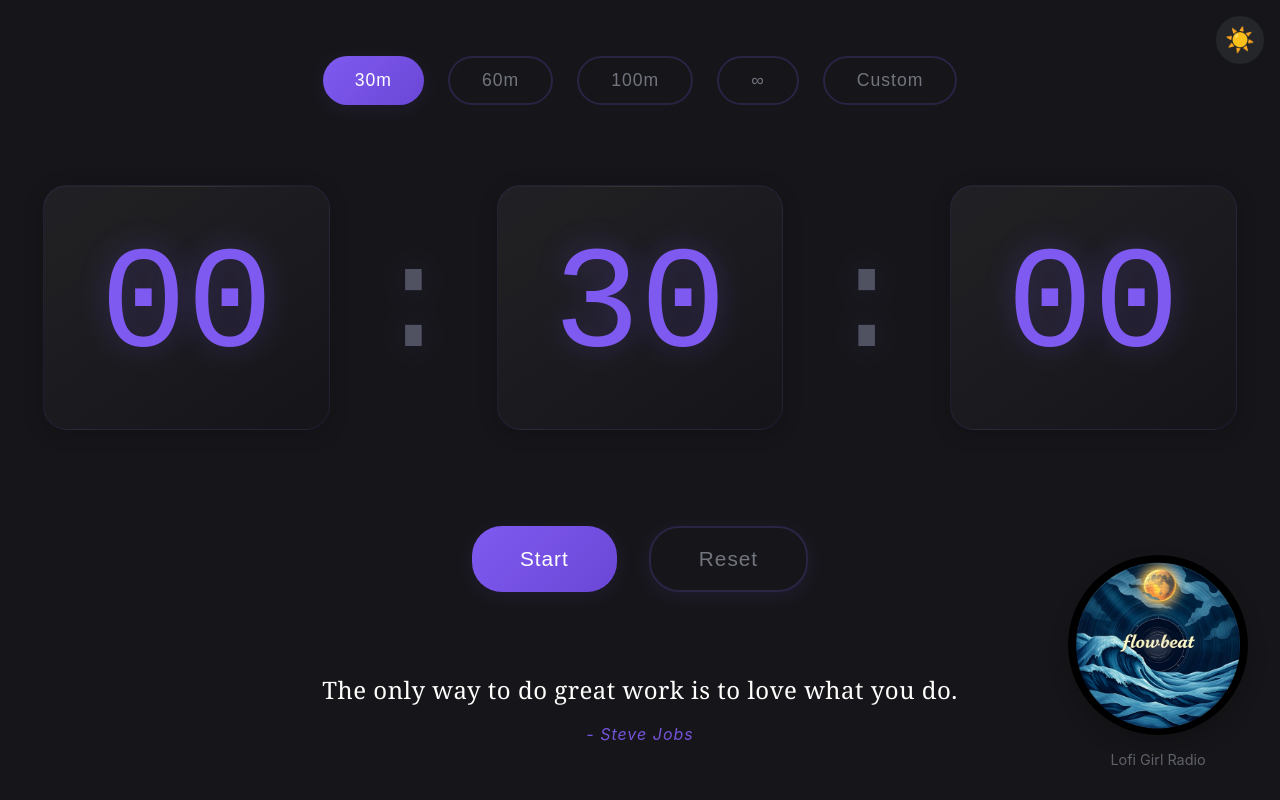
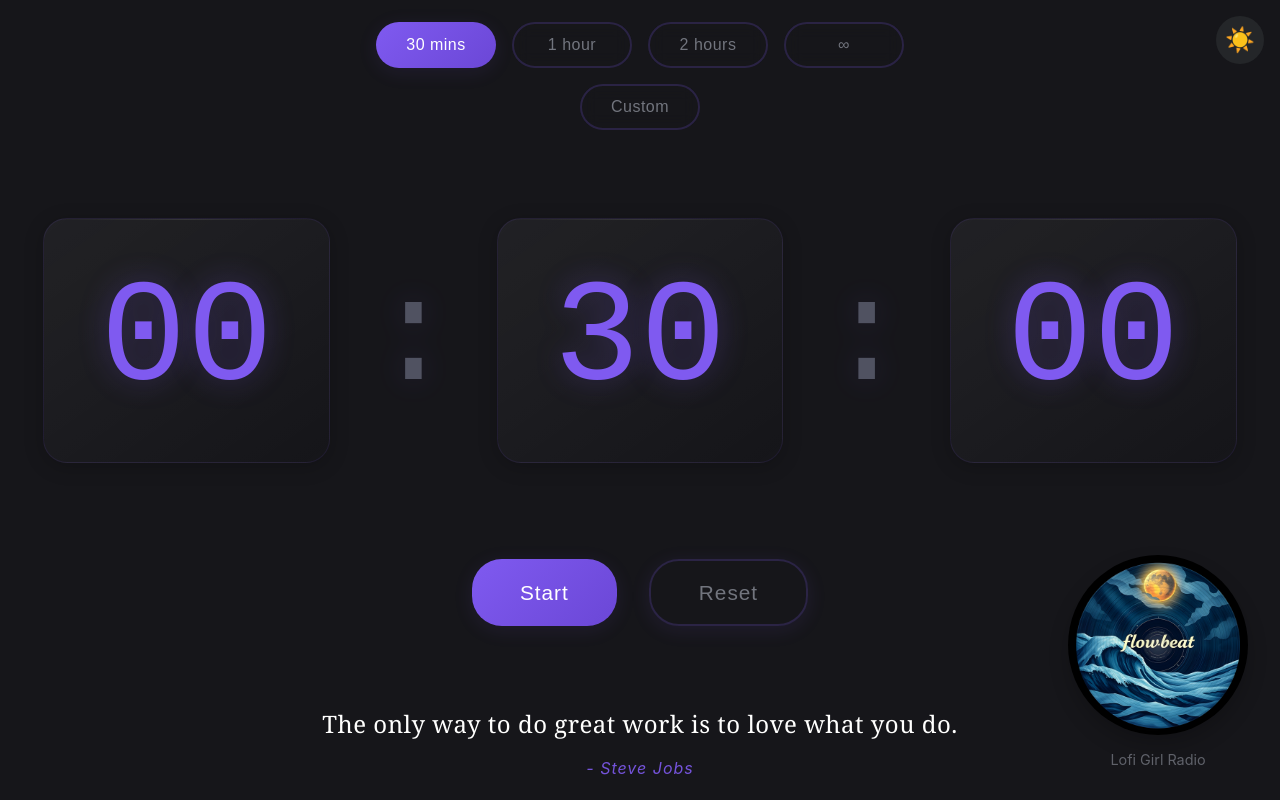
Before and after one commit to KeshariPiyush24/FlowBeat, a React (Vite) app: page / in a window 1280 px wide. Built offline with nearby package versions, Linux system fonts and the light colour scheme; no server answers.

Commit message:
added better presets

```diff
--- a/src/components/Timer/Timer.css
+++ b/src/components/Timer/Timer.css
@@ -67,12 +67,15 @@ body.dark-mode .time-unit {
 
 .timer-modes {
     display: flex;
-    gap: 1.5rem;
-    margin-bottom: 1rem;
+    gap: 1rem;
+    margin-bottom: 1.5rem;
+    flex-wrap: wrap;
+    justify-content: center;
+    max-width: 600px;
 }
 
 .mode-button {
-    padding: 0.75rem 2rem;
+    padding: 0.75rem 1.5rem;
     border: none;
     border-radius: 25px;
     background: transparent;
@@ -80,9 +83,10 @@ body.dark-mode .time-unit {
     cursor: pointer;
     transition: all 0.3s ease;
     border: 2px solid rgba(127, 90, 240, 0.2);
-    font-size: 1.1rem;
-    letter-spacing: 1px;
+    font-size: 1rem;
+    letter-spacing: 0.5px;
     backdrop-filter: blur(8px);
+    min-width: 120px;
 }
 
 .mode-button:hover {
@@ -202,7 +206,12 @@ body.dark-mode .time-unit {
     }
 
     .timer-modes {
-        flex-wrap: wrap;
-        justify-content: center;
+        gap: 0.75rem;
+    }
+
+    .mode-button {
+        padding: 0.6rem 1.2rem;
+        font-size: 0.9rem;
+        min-width: 100px;
     }
 }
--- a/src/components/Timer/Timer.jsx
+++ b/src/components/Timer/Timer.jsx
@@ -1,10 +1,18 @@
 import { useState, useEffect, useRef } from 'react'
 import './Timer.css'
 
+const TIMER_PRESETS = {
+    thirtyMin: { time: 30 * 60, label: '30 mins' },
+    oneHour: { time: 60 * 60, label: '1 hour' },
+    twoHours: { time: 120 * 60, label: '2 hours' },
+    infinity: { time: 359999, label: '∞' },
+    custom: { time: 0, label: 'Custom' }
+};
+
 function Timer({ onPlayPause }) {
-    const [time, setTime] = useState(30 * 60)
+    const [time, setTime] = useState(TIMER_PRESETS.thirtyMin.time)
     const [isActive, setIsActive] = useState(false)
-    const [timerMode, setTimerMode] = useState('30')
+    const [timerMode, setTimerMode] = useState('thirtyMin')
     const [showCustom, setShowCustom] = useState(false)
     const [customTime, setCustomTime] = useState({ hours: 0, minutes: 0 })
     const audioRef = useRef(null)
@@ -37,11 +45,7 @@ function Timer({ onPlayPause }) {
             return
         }
         setShowCustom(false)
-        if (mode === 'infinity') {
-            setTime(359999)
-        } else {
-            setTime(parseInt(mode) * 60)
-        }
+        setTime(TIMER_PRESETS[mode].time)
         setIsActive(false)
     }
 
@@ -73,24 +77,15 @@ function Timer({ onPlayPause }) {
         setIsActive(false);
         setTime(0);
 
-        switch (timerMode) {
-            case '30':
-                setTime(30 * 60);
-                break;
-            case '60':
-                setTime(60 * 60);
-                break;
-            case '100':
-                setTime(100 * 60);
-                break;
-            case 'custom':
-                const totalSeconds =
-                    (parseInt(customTime.hours || 0) * 3600) +
-                    (parseInt(customTime.minutes || 0) * 60);
-                setTime(totalSeconds);
-                break;
-            default:
-                setTime(30 * 60);
+        if (TIMER_PRESETS[timerMode]) {
+            setTime(TIMER_PRESETS[timerMode].time);
+        } else if (timerMode === 'custom') {
+            const totalSeconds =
+                (parseInt(customTime.hours || 0) * 3600) +
+                (parseInt(customTime.minutes || 0) * 60);
+            setTime(totalSeconds);
+        } else {
+            setTime(TIMER_PRESETS.thirtyMin.time);
         }
 
         if (Notification.permission === 'granted') {
@@ -134,26 +129,15 @@ function Timer({ onPlayPause }) {
     return (
         <div className="timer">
             <div className="timer-modes">
-                <button
-                    className={`mode-button ${timerMode === '30' ? 'active' : ''}`}
-                    onClick={() => handleModeChange('30')}
-                >30m</button>
-                <button
-                    className={`mode-button ${timerMode === '60' ? 'active' : ''}`}
-                    onClick={() => handleModeChange('60')}
-                >60m</button>
-                <button
-                    className={`mode-button ${timerMode === '100' ? 'active' : ''}`}
-                    onClick={() => handleModeChange('100')}
-                >100m</button>
-                <button
-                    className={`mode-button ${timerMode === 'infinity' ? 'active' : ''}`}
-                    onClick={() => handleModeChange('infinity')}
-                >∞</button>
-                <button
-                    className={`mode-button ${timerMode === 'custom' && !showCustom ? 'active' : ''}`}
-                    onClick={() => handleModeChange('custom')}
-                >Custom</button>
+                {Object.entries(TIMER_PRESETS).map(([key, preset]) => (
+                    <button
+                        key={key}
+                        className={`mode-button ${timerMode === key ? 'active' : ''}`}
+                        onClick={() => handleModeChange(key)}
+                    >
+                        {preset.label}
+                    </button>
+                ))}
             </div>
 
             {showCustom ? (
@@ -192,10 +176,10 @@ function Timer({ onPlayPause }) {
                 <button
                     className="control-button reset"
                     onClick={() => {
-                        setTime(30 * 60);
+                        setTime(TIMER_PRESETS.thirtyMin.time);
                         setIsActive(false);
                         setShowCustom(false);
-                        setTimerMode('30');
+                        setTimerMode('thirtyMin');
                     }}
                 >Reset</button>
             </div>
```
